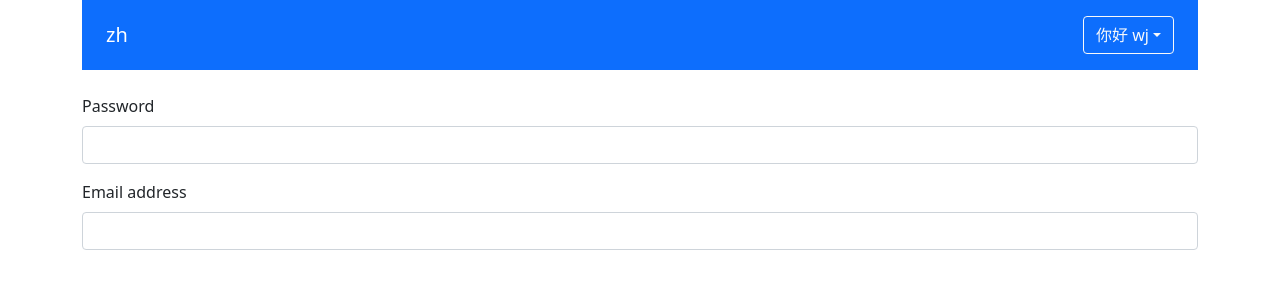
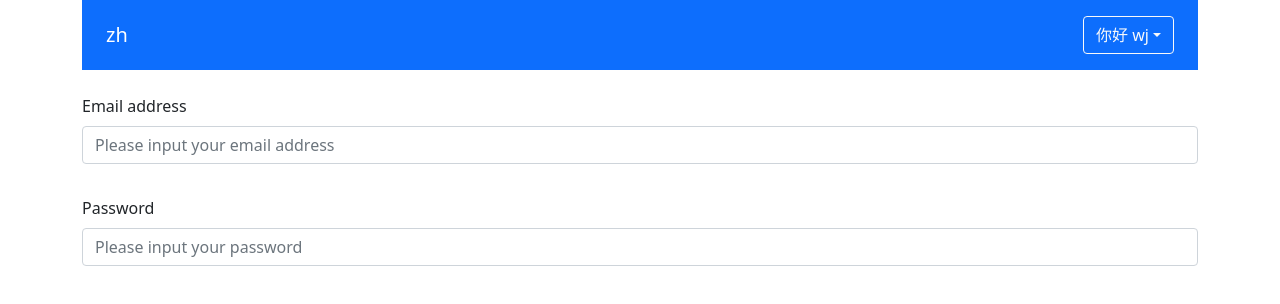
Before and after one commit to 776A0A/zh, a Vue app: page / in a window 1280 px wide. Shown: the top 304 px of the page. Built offline with nearby package versions, Linux system fonts and the light colour scheme.

Commit message:
feat(ValidateInput): 将非props属性继承到input上，并使用ValidateInput改造密码输入框

```diff
--- a/src/App.vue
+++ b/src/App.vue
@@ -5,19 +5,25 @@
         <form>
             <div class="mb-3">
                 <label for="exampleInputPassword1" class="form-label">
-                    Password
+                    Email address
                 </label>
-                <input
-                    type="password"
-                    class="form-control"
-                    id="exampleInputPassword1"
+                <validate-input
+                    type="email"
+                    :rules="emailRules"
+                    v-model="email"
+                    placeholder="Please input your email address"
                 />
             </div>
             <div class="mb-3">
                 <label for="exampleInputPassword1" class="form-label">
-                    Email address
+                    Password
                 </label>
-                <validate-input :rules="emailRules" v-model="emailVal" />
+                <validate-input
+                    type="password"
+                    v-model="password"
+                    :rules="passwordReuls"
+                    placeholder="Please input your password"
+                />
             </div>
         </form>
     </div>
@@ -71,14 +77,20 @@ export default defineComponent({
             { type: 'required', message: 'Can not be empty' },
             { type: 'email', message: 'Should be valid Email' },
         ]
+        const passwordReuls: RulesProp = [
+            { type: 'required', message: 'Can not be empty' },
+        ]
 
-        const emailVal = ref('')
+        const email = ref('')
+        const password = ref('')
 
         return {
             list,
             currentUser,
             emailRules,
-            emailVal,
+            passwordReuls,
+            email,
+            password,
         }
     },
 })
--- a/src/components/ValidateInput.vue
+++ b/src/components/ValidateInput.vue
@@ -1,7 +1,7 @@
 <template>
     <div class="validate-input-container pb-3">
         <input
-            type="text"
+            v-bind="$attrs"
             class="form-control"
             :class="{ 'is-invalid': inputRef.error }"
             :value="modelValue"
@@ -28,6 +28,7 @@ export type RulesProp = RuleProp[]
 
 export default defineComponent({
     name: 'ValidateInput',
+    inheritAttrs: false,
     emits: ['update:modelValue'],
     props: {
         rules: Array as PropType<RulesProp>,
```
